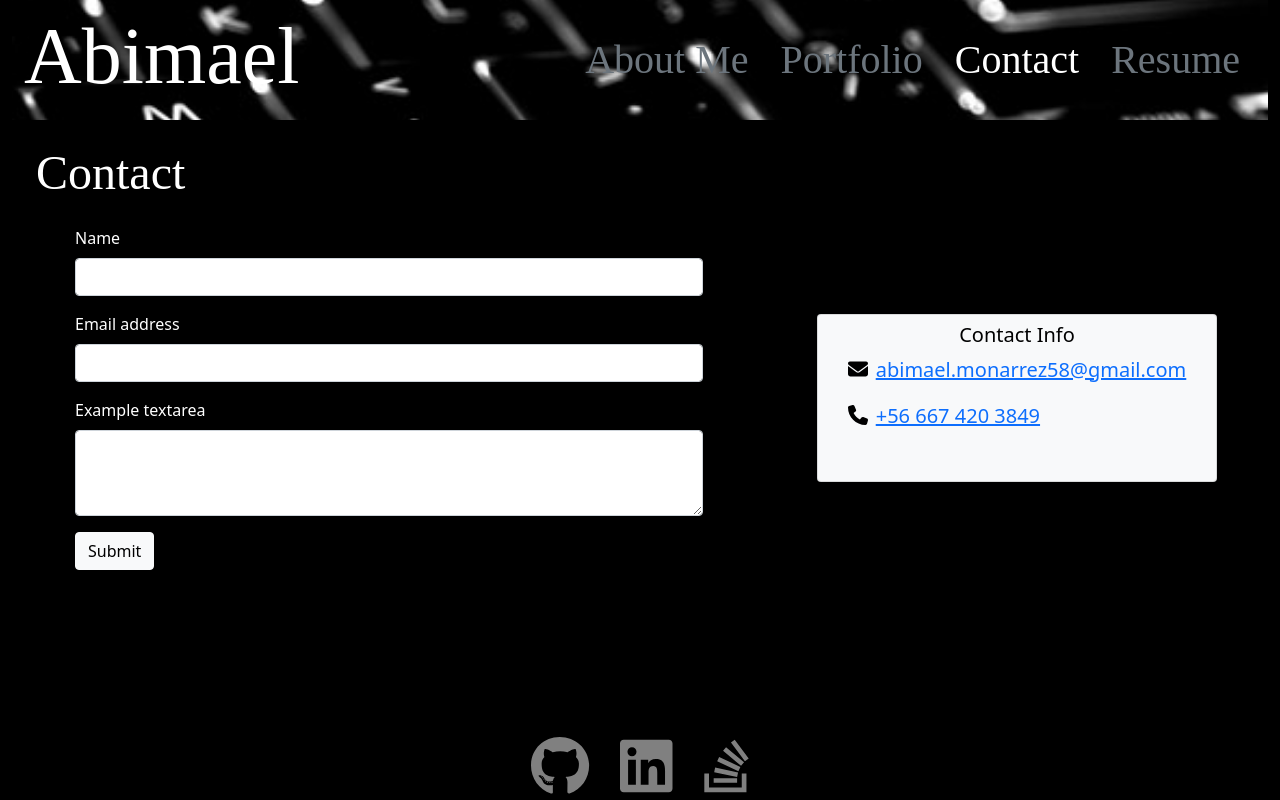
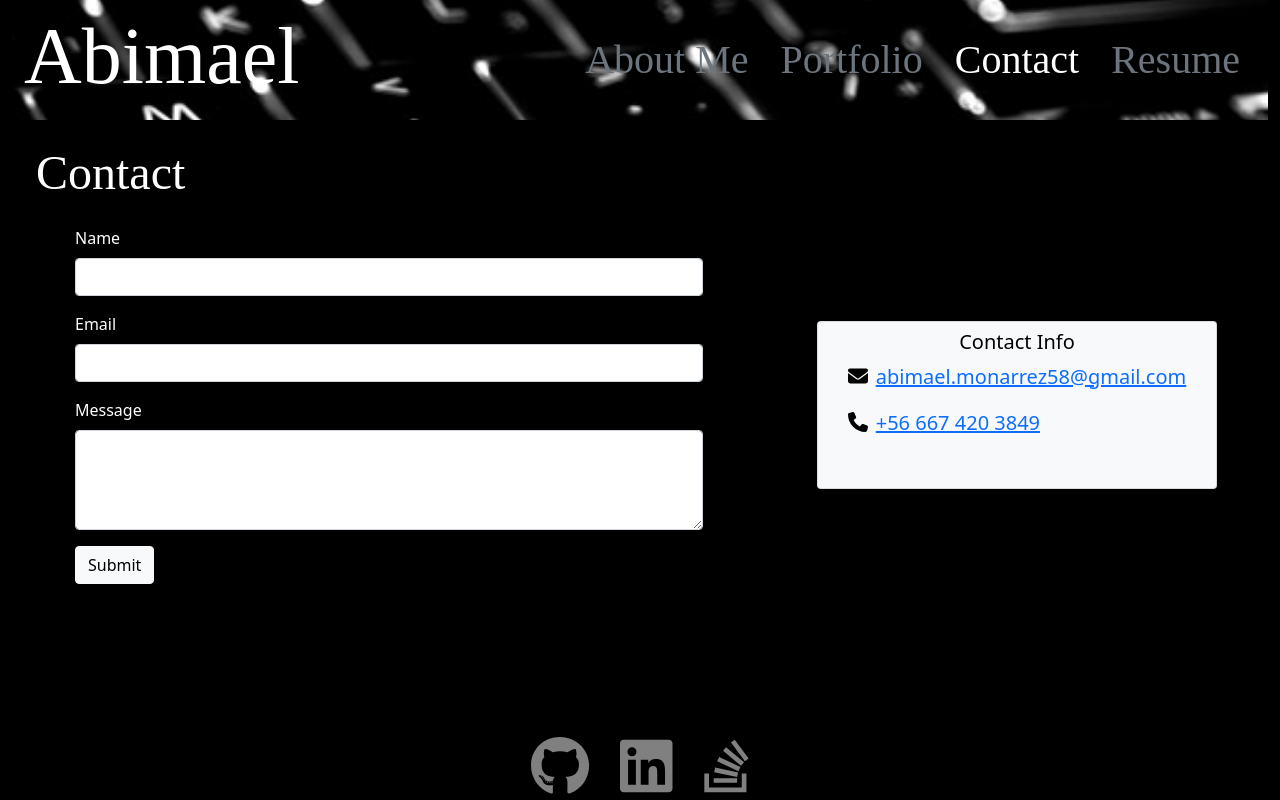
Before and after one commit to Abimael1996/react_portfolio, a React (Create React App) app: page / in a window 1280 px wide. Both pictures are taken after a click on the item "Contact". Built offline with nearby package versions, Linux system fonts and the light colour scheme.

Commit message:
send emails through emailjs

```diff
--- a/package.json
+++ b/package.json
@@ -4,6 +4,7 @@
   "private": true,
   "homepage": "https://Abimael1996.github.io/react_portfolio",
   "dependencies": {
+    "@emailjs/browser": "^3.6.2",
     "@fortawesome/free-brands-svg-icons": "^6.1.1",
     "@fortawesome/free-solid-svg-icons": "^6.1.1",
     "@fortawesome/react-fontawesome": "^0.1.18",
@@ -13,6 +14,7 @@
     "bootstrap": "^5.1.3",
     "gh-pages": "^3.2.3",
     "react": "^18.0.0",
+    "react-bootstrap": "^2.4.0",
     "react-dom": "^18.0.0",
     "react-scripts": "5.0.0",
     "web-vitals": "^2.1.4"
--- a/src/pages/Contact.js
+++ b/src/pages/Contact.js
@@ -1,123 +1,191 @@
 import React, { useState } from 'react';
 import { FontAwesomeIcon } from '@fortawesome/react-fontawesome';
 import { faPhone, faEnvelope } from '@fortawesome/free-solid-svg-icons';
+import { Form, Button } from "react-bootstrap";
+import emailjs from '@emailjs/browser';
 
 function Contact() {
-    let [name, setName] = useState('');
-    let [email, setEmail] = useState('');
-    let [message, setMessage] = useState('');
+    let validated = true;
     let [displayAlert, setDisplay] = useState(false);
     let [alert, setAlert] = useState('');
 
-    function validateEmail(emailAdress) {
-        const regexEmail = /^([a-zA-Z0-9_.-])+@(([a-zA-Z0-9-])+\.)+([a-zA-Z0-9]{2,4})+$/;
-        if (emailAdress.match(regexEmail)) {
-            return true;
-        } else {
-            return false;
+    const [formValues, setFormValues] = useState({
+        name: '',
+        email: '',
+        message: ''
+    });
+
+    const handleChange = (e) => {
+        const { name, value } = e.target;
+        setFormValues({ ...formValues, [name]: value });
+    };
+
+    const [formErrors, setFormErrors] = useState({});
+
+    // function validateEmail(emailAdress) {
+    //     const regexEmail = /^([a-zA-Z0-9_.-])+@(([a-zA-Z0-9-])+\.)+([a-zA-Z0-9]{2,4})+$/;
+    //     if (emailAdress.match(regexEmail)) {
+    //         return true;
+    //     } else {
+    //         return false;
+    //     }
+    // }
+
+    const validate = (values) => {
+        const errors = {};
+        const emailRegex = /^([a-zA-Z0-9_.-])+@(([a-zA-Z0-9-])+\.)+([a-zA-Z0-9]{2,4})+$/;
+
+        if (!values.email) {
+            errors.email =
+                "Please enter your email!";
+            validated = false;
+        } else if (!emailRegex.test(values.email)) {
+            errors.email = "Please enter a valid email!";
+            validated = false;
         }
-    }
+        if (!values.name) {
+            errors.name = "Please enter your name!";
+            validated = false;
+        }
+        if (!values.message) {
+            errors.message = "Please enter a message!";
+            validated = false;
+        }
+        return errors;
+    };
 
-    function handleChange(e) {
-        if (e.target.name === 'name') {
-            setName(e.target.value);
-        } else if (e.target.name === 'email') {
-            setEmail(e.target.value);
-        } else {
-            setMessage(e.target.value);
+    // function handleChange(e) {
+    //     if (e.target.name === 'name') {
+    //         setName(e.target.value);
+    //     } else if (e.target.name === 'email') {
+    //         setEmail(e.target.value);
+    //     } else {
+    //         setMessage(e.target.value);
+    //     }
+    // }
+
+    // function validate(target) {
+    //     if (target === 'textarea') {
+    //         if (validateEmail(email) || email === '') {
+    //             setDisplay(false)
+    //         } else {
+    //             setDisplay(true);
+    //             setAlert('Your email is invalid.')
+    //         }
+    //     } else if (target === 'button') {
+    //         if (validateEmail(email) && name !== '' && message !== '') {
+    //             setDisplay(true);
+    //             setAlert(`Message sent! I'll be back to you as soon as possible, ${name} :)`);
+    //             handleSubmit();
+    //             return true
+    //         } else {
+    //             if (!validateEmail(email)) {
+    //                 if (email === '') {
+    //                     setDisplay(true);
+    //                     setAlert('Email is required.')
+    //                 } else {
+    //                     setDisplay(true);
+    //                     setAlert('Your email is invalid.')
+    //                 }
+    //             } else if (name === '') {
+    //                 setDisplay(true);
+    //                 setAlert('Name is required.')
+    //             } else if (message === '') {
+    //                 setDisplay(true);
+    //                 setAlert('Message is required.')
+    //             }
+    //         }
+    //     } else {
+    //         setDisplay(false);
+    //     }
+    // }
+
+    function handleSubmit(e) {
+        e.preventDefault();
+
+        setFormErrors(validate(formValues));
+
+        if (validated === true) {
+
+            emailjs.sendForm('service_wto9p3c', 'template_al5u08h', e.target, 'eie7jwVf7khOEjfau')
+            .then((result) => {
+                console.log(result.text);
+            }, (error) => {
+                console.log(error.text);
+            });
+
+            setDisplay(true);
+            setAlert(`Message sent! I'll be back to you as soon as possible, ${formValues.name} :)`)
+            setFormValues({
+                name: '',
+                email: '',
+                message: ''
+            });
         }
-    }
-
-    function validate(target) {
-        if (target === 'textarea') {
-            if (validateEmail(email) || email === '') {
-                setDisplay(false)
-            } else {
-                setDisplay(true);
-                setAlert('Your email is invalid.')
-            }
-        } else if (target === 'button') {
-            if (validateEmail(email) && name !== '' && message !== '') {
-                setDisplay(true);
-                setAlert(`Message sent! I'll be back to you as soon as possible, ${name} :)`);
-                handleSubmit();
-                return true
-            } else {
-                if (!validateEmail(email)) {
-                    if (email === '') {
-                        setDisplay(true);
-                        setAlert('Email is required.')
-                    } else {
-                        setDisplay(true);
-                        setAlert('Your email is invalid.')
-                    }
-                } else if (name === '') {
-                    setDisplay(true);
-                    setAlert('Name is required.')
-                } else if (message === '') {
-                    setDisplay(true);
-                    setAlert('Message is required.')
-                }
-            }
-        } else {
-            setDisplay(false);
-        }
-    }
-
-    function handleSubmit() {
-        setName('');
-        setEmail('');
-        setMessage('');
     }
 
     return (
         <main>
             <div className='d-lg-flex flex-lg-wrap justify-content-lg-around'>
-                <form className='col-12 col-lg-6'>
-                    <div class="mb-3">
-                        <label for="exampleFormControlInput1" className="form-label">Name</label>
-                        <input
+                <Form noValidate className='col-12 col-lg-6' onSubmit={handleSubmit}>
+                    <Form.Group
+                        className="mb-3"
+                    >
+                        <Form.Label>Name</Form.Label>
+                        <Form.Control
+                            name="name"
+                            value={formValues.name}
                             type="text"
-                            class="form-control"
-                            id="exampleFormControlInput1"
-                            name='name' value={name}
-                            onChange={handleChange} />
-                    </div>
-                    <div class="mb-3">
-                        <label for="exampleFormControlInput1" className="form-label">Email address</label>
-                        <input
-                            type="email"
-                            class="form-control"
-                            id="exampleFormControlInput1"
-                            name='email' value={email} onChange={handleChange}
-                            onClick={(e) => validate(e.target.localName)} />
-                    </div>
-                    <div class="mb-3">
-                        <label for="exampleFormControlTextarea1" className="form-label">Example textarea</label>
-                        <textarea
-                            class="form-control"
-                            id="exampleFormControlTextarea1"
-                            rows="3" name='message'
-                            value={message}
                             onChange={handleChange}
-                            onClick={(e) => validate(e.target.localName)}></textarea>
-                    </div>
+                        />
+                        <Form.Text id="nameAlert" className="text-danger fs-6">
+                            {formErrors.name}
+                        </Form.Text>
+                    </Form.Group>
+
+                    <Form.Group
+                        className="mb-3"
+                    >
+                        <Form.Label>Email</Form.Label>
+                        <Form.Control
+                            type="text"
+                            name="email"
+                            value={formValues.email}
+                            onChange={handleChange}
+                        />
+                        <Form.Text id="emailAlert" className="text-danger fs-6">
+                            {formErrors.email}
+                        </Form.Text>
+                    </Form.Group>
+
+                    <Form.Group className="form-field mb-3">
+                        <Form.Label htmlFor="description">Message</Form.Label>
+                        <Form.Control
+                            as="textarea"
+                            name="message"
+                            style={{ height: '100px' }}
+                            onChange={handleChange}
+                            value={formValues.message}
+                            required
+                        />
+                        <Form.Text id="messageAlert" className="text-danger fs-6">
+                            {formErrors.message}
+                        </Form.Text>
+                    </Form.Group>
                     <p className={
                         displayAlert
                             ? ''
                             : 'd-none'
                     }>{alert}</p>
-                    <button type="submit" class="btn btn-light" onClick={(e) => {
-                        e.preventDefault();
-                        validate(e.target.localName)
-                    }}>Submit</button>
-                </form>
+                    <Button type="submit" className="btn btn-light">Submit</Button>
+                </Form>
+
                 <div className='row justify-content-center contact-info align-self-center'>
                     <div className="card bg-light d-flex flex-column align-items-center my-3 p-2 col-10 col-lg-12 contact-content">
                         <h5 className="card-title text-black">Contact Info</h5>
                         <div className='d-flex flex-column'>
-                            <a href="mailto:abimael.monarrez58@gmail.com" className='mb-3'><FontAwesomeIcon icon={faEnvelope} className='me-2 text-black'/>abimael.monarrez58@gmail.com</a>
-                            <a href="tel:52-667-420-3849"><FontAwesomeIcon icon={faPhone} className='me-2 text-black'/>+56 667 420 3849</a>
+                            <a href="mailto:abimael.monarrez58@gmail.com" className='mb-3'><FontAwesomeIcon icon={faEnvelope} className='me-2 text-black' />abimael.monarrez58@gmail.com</a>
+                            <a href="tel:52-667-420-3849"><FontAwesomeIcon icon={faPhone} className='me-2 text-black' />+56 667 420 3849</a>
                         </div>
                     </div>
                 </div>
```
Also changed, not shown: 1 other file (tests, documents, lock files or other folders).
